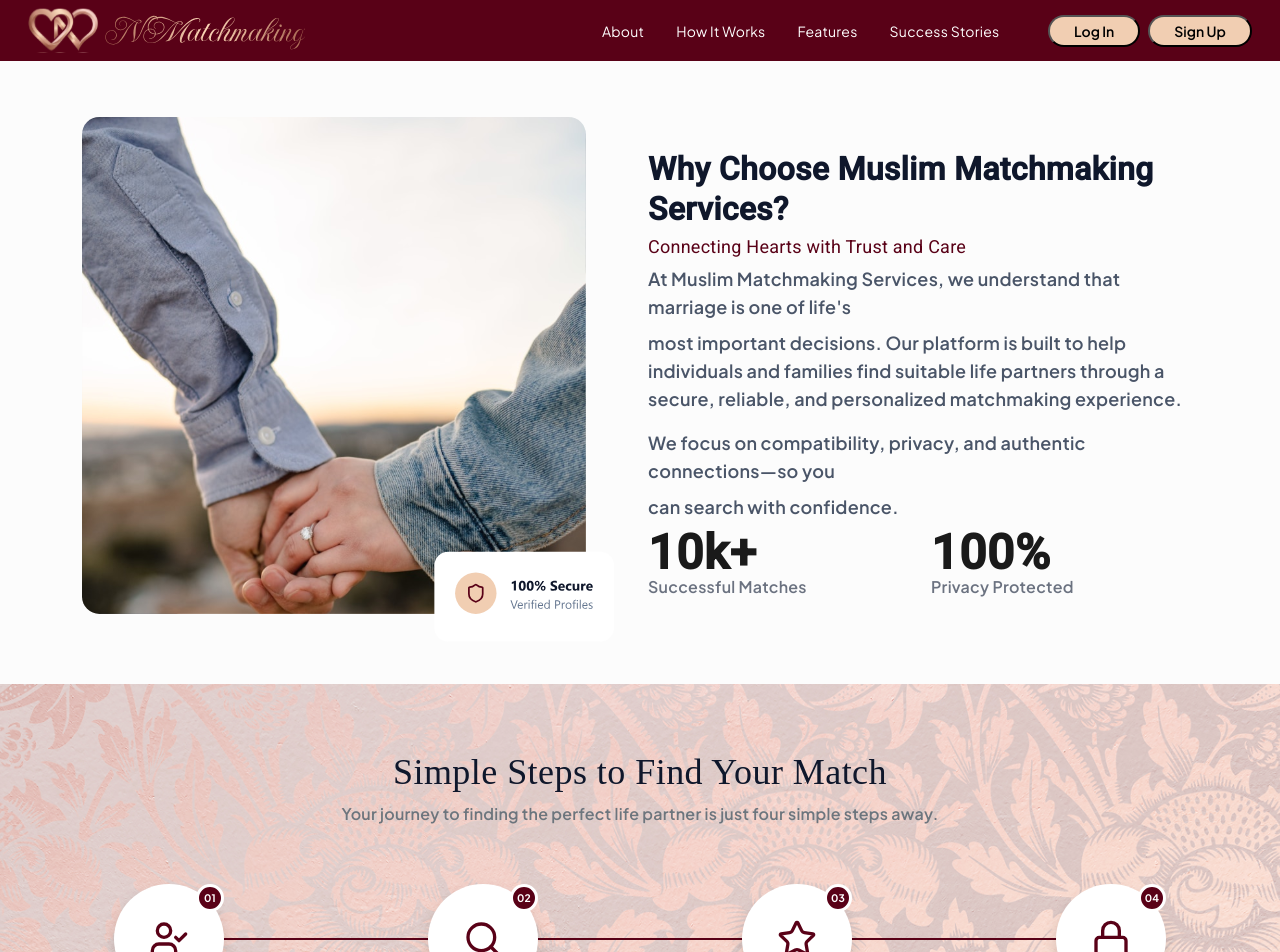
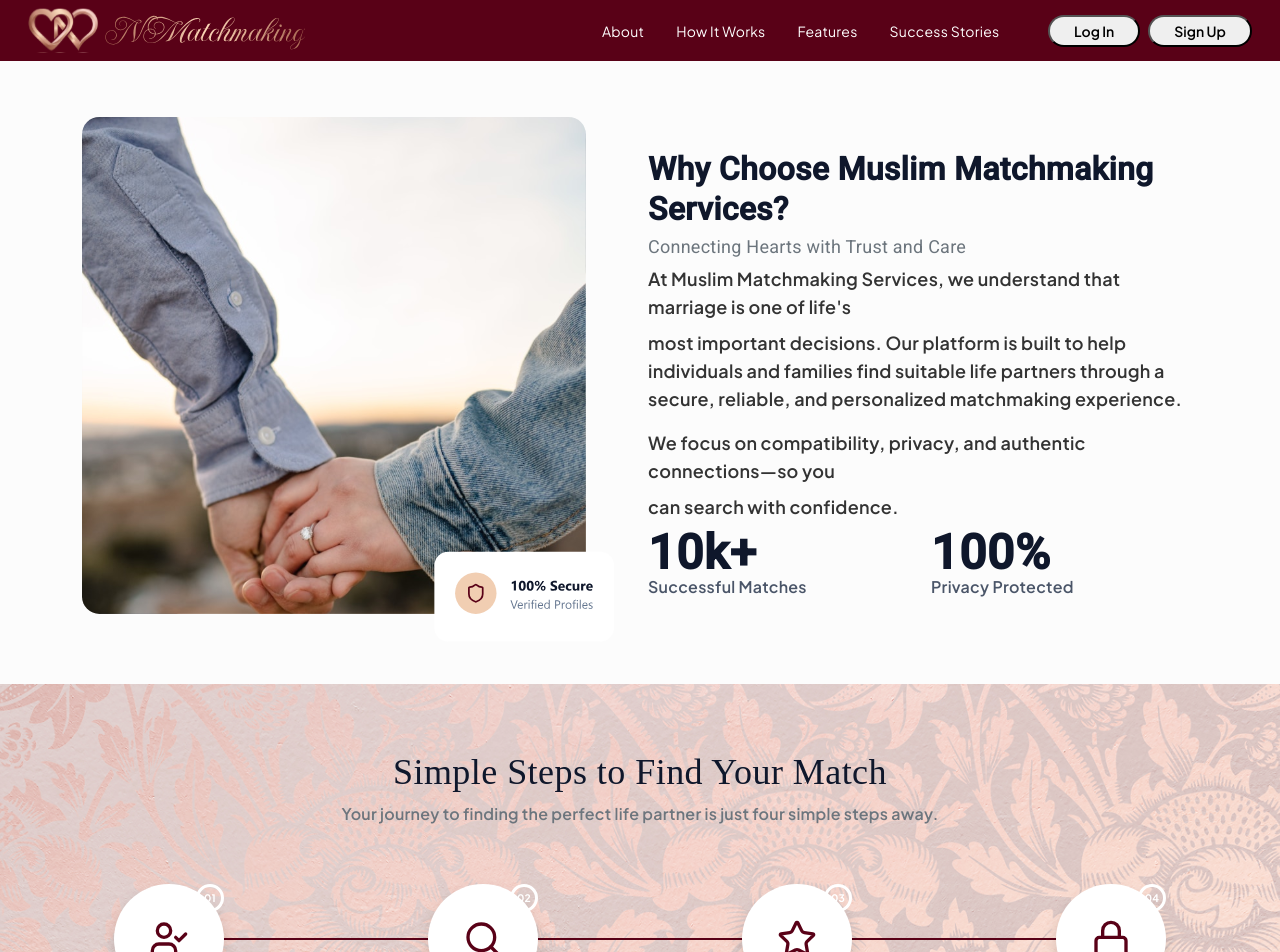
Before and after one commit to Logix-Solution/Match-Making-Front-End, an Angular app: page / in a window 1280 px wide. Shown: the top 952 px of the page. Built offline with nearby package versions, Linux system fonts and the light colour scheme.

Commit message:
css setting in application

```diff
--- a/angular.json
+++ b/angular.json
@@ -103,5 +103,8 @@
         }
       }
     }
+  },
+  "cli": {
+    "analytics": false
   }
 }
--- a/src/app/home-page/about/about.component.html
+++ b/src/app/home-page/about/about.component.html
@@ -1,76 +1,64 @@
-<section class="py-2" style="background-color: rgb(252, 252, 252);" >
+<section class="py-2 bg-fourth">
   <div class="container">
     <div class="row align-items-center g-3">
-
       <!-- Left Side - Image -->
       <div class="col-12 col-lg-6">
         <div class="position-relative">
           <!-- Main Image -->
-          <img src="../../assets/images/aboutus.svg"
-               alt="Muslim Couple"
-               class="img-fluid  mt-5"
-               style="width: 100%; height: auto; object-fit: cover;">
-
-
+          <img
+            src="../../assets/images/aboutus.svg"
+            alt="Muslim Couple"
+            class="img-fluid mt-5"
+            style="width: 100%; height: auto; object-fit: cover"
+          />
         </div>
       </div>
 
       <!-- Right Side - Content -->
-      <div class="col-12 col-lg-6 ">
-
+      <div class="col-12 col-lg-6">
         <!-- Heading -->
-        <h3 class="mb-2" style=" font-size: 32px; font-weight: 700; color: #0F172B; line-height: 40px;   letter-spacing: 0%; ">
-          Why Choose Muslim Matchmaking <br> Services?
+        <h3 class="mb-2 txt-fifth fh-3 lh-40">
+          Why Choose Muslim Matchmaking <br />
+          Services?
         </h3>
 
         <!-- Subtitle -->
-        <h5 class="mb-2 text-maroon" style=" font-size: 18px; font-weight: 400; color: #590117; ">
+        <h5 class="mb-2 text-secondary fh-5">
           Connecting Hearts with Trust and Care
         </h5>
 
         <!-- Description Paragraph 1 -->
-        <p class="mb-2" style=" font-size: 18px; color: #4a5568; line-height: 28px; letter-spacing: 0%;">
-          At Muslim Matchmaking Services, we understand that marriage is one of life's
+        <p class="mb-2 ft-1 lh-28">
+          At Muslim Matchmaking Services, we understand that marriage is one of
+          life's
         </p>
-        <p class="mb-3" style=" font-size: 18px; color: #4a5568; line-height: 28px; letter-spacing:0%">
-          most important decisions. Our platform is built to help individuals and families find suitable life partners through a secure, reliable, and personalized matchmaking experience.
+        <p class="mb-3 ft-1 lh-28">
+          most important decisions. Our platform is built to help individuals
+          and families find suitable life partners through a secure, reliable,
+          and personalized matchmaking experience.
         </p>
 
         <!-- Description Paragraph 2 -->
-        <p class="mb-2" style=" font-size: 18px; color: #4a5568; line-height: 28px; letter-spacing: 0%;">
+        <p class="mb-2 ft-1 lh-28">
           We focus on compatibility, privacy, and authentic connections—so you
         </p>
-        <p class="mb-3" style=" font-size: 18px; color: #4a5568; line-height: 28px;">
-          can search with confidence.
-        </p>
+        <p class="mb-3 ft-1 lh-28">can search with confidence.</p>
 
         <!-- Stats Row -->
         <div class="row g-3">
-
           <!-- Stat 1 -->
           <div class="col-6">
-            <h2 class="mb-2" style="font-size: 3rem; font-weight: 700; color: #1a1a1a;">
-              10k+
-            </h2>
-            <p class="mb-0" style=" font-size: 16px; color: #6b7280;">
-              Successful Matches
-            </p>
+            <h2 class="mb-2 fh-2 txt-fifth">10k+</h2>
+            <p class="mb-0 txt-primary ft-2">Successful Matches</p>
           </div>
 
           <!-- Stat 2 -->
           <div class="col-6">
-            <h2 class="mb-2" style=" font-size: 3rem; font-weight: 700; color: #1a1a1a;">
-              100%
-            </h2>
-            <p class="mb-0" style=" font-size: 16px; color: #6b7280;">
-              Privacy Protected
-            </p>
+            <h2 class="mb-2 fh-2 txt-fifth">100%</h2>
+            <p class="mb-0 ft-2 txt-primary">Privacy Protected</p>
           </div>
-
         </div>
-
       </div>
-
     </div>
   </div>
 </section>
--- a/src/app/home-page/event-gallery/event-gallery.component.html
+++ b/src/app/home-page/event-gallery/event-gallery.component.html
@@ -1,12 +1,11 @@
-<section class="py-5 bg-white" >
+<section class="py-5 bg-white">
   <div class="container-fluid px-0">
-
     <!-- Header -->
     <div class="text-center mb-4 pb-2">
-      <h2 class="fw-bold mb-2" style="color:#0a0a0a; font-size:clamp(28px,4vw,42px);">
-        Event Gallery
-      </h2>
-      <p style="color:#8b1a1a;">Memorable clicks that makes your Life Perfect.</p>
+      <h2 class="fw-bold mb-2 fh-2 txt-fifth">Event Gallery</h2>
+      <p class="txt-secondary">
+        Memorable clicks that makes your Life Perfect.
+      </p>
     </div>
 
     <!-- Gallery Strip -->
@@ -15,10 +14,10 @@
         *ngFor="let img of images; let i = index"
         class="gallery-item"
         [class.active]="activeIndex === i"
-        (mouseenter)="setActive(i)">
-        <img [src]="img.src" [alt]="img.alt">
+        (mouseenter)="setActive(i)"
+      >
+        <img [src]="img.src" [alt]="img.alt" />
       </div>
     </div>
-
   </div>
 </section>
--- a/src/styles.scss
+++ b/src/styles.scss
@@ -1,73 +1,93 @@
 /////////////////////////////////////global styles////////////////////////
-@use 'ngx-toastr/toastr';
+@use "ngx-toastr/toastr";
 @import "bootstrap/dist/css/bootstrap.min.css";
 @import "./styles/common.scss";
 @import "./styles/icon.scss";
 
-
-
 /* Google Font */
-@import url('https://fonts.googleapis.com/css2?family=Plus+Jakarta+Sans:wght@200;300;400;500;600;700;800&display=swap');
+@import url("https://fonts.googleapis.com/css2?family=Plus+Jakarta+Sans:wght@200;300;400;500;600;700;800&display=swap");
 // Boostrap Icons//
-@import url('https://cdn.jsdelivr.net/npm/bootstrap-icons@1.11.3/font/bootstrap-icons.min.css');
+@import url("https://cdn.jsdelivr.net/npm/bootstrap-icons@1.11.3/font/bootstrap-icons.min.css");
 
 ///////////////////////////////global font family////////////////////////
 
-html, body { height: 100%; }
-body { margin: 0;   font-family: 'Plus Jakarta Sans'  }
+html,
+body {
+  height: 100%;
+}
+body {
+  margin: 0;
+  font-family: "Plus Jakarta Sans";
+}
 
 * {
-  font-family: 'Plus Jakarta Sans';
+  font-family: "Plus Jakarta Sans";
 }
 
+////////////////////////global colors variables////////////////////////
+:root {
+  --primary: #590117; //maroon
+  --secondary: #c84b31; // brown
+  --third: #f59e0b; // orange
 
-
-////////////////////////global colors variables////////////////////////
-:root{
-   --maroon:#590117;
-   --light-pink:#F1CEB2;
-   --brown:#C84B31;
-   --light-peach:#F1CEB2;
-   --white: white;
-   --spinner-color:#3f51b5;
-   --navy:#0F172B;
-   --orange:#f59e0b;
-   --seconday-color:#ddd;
+  --bg-primary: #f1ceb2; //light-peach
+  --bg-secondary: #fcfcfc; //seconday-color
+  --bg-third: white; // white
+  --spinner-color: #3f51b5; //nspinner-color
+  --text-primary: #4a5568;
+  --text-secondary: #0f172b; //navy
 }
 
-
-
 ////////////////////////////variables classes////////////////////////
-.bg-maroon{
-    background-color: var(--maroon);
-}
-.text-maroon{
-    color: var(--maroon);
+//bg-maroon
+.bg-primary {
+  background-color: var(--primary) !important;
 }
 
-.bg-pink{
-    background-color: var(--light-pink);
-}
-.bg-brown{
-    background-color: var(--brown);
-}
-.text-color{
-    background-color: var(--light-peach);
-}
-.bg-white{
-    background-color: var(--white);
-}
-.text-white{
-    color: var(--white);
+//bg-brown
+.bg-secondary {
+  background-color: var(--secondary);
 }
 
+//bg-white
+.bg-third {
+  background-color: var(--bg-third);
+}
 
+.bg-fourth {
+  background-color: var(--bg-secondary);
+}
+
+//text-navy
+.txt-primary {
+  color: var(--text-primary);
+}
+
+//text-maroon
+.txt-secondary {
+  color: var(--primary);
+}
+
+//text-color
+.txt-third {
+  background-color: var(--bg-primary);
+}
+
+//text-white
+.txt-fourth {
+  color: var(--bg-third);
+}
+
+//text-fifth
+.txt-fifth {
+  color: var(--text-secondary);
+}
 
 //////////////////////////////////////fonts////////////////////////////
-.custom-font{
-    font-family: 'Marcellus' !important ;
-    font-size: 36px !important;
-    color: var(--maroon) !important;
-    font-weight: 400 !important;
-    letter-spacing: 0% !important;
+.custom-font {
+  font-family: "Marcellus" !important ;
+  font-size: 36px !important;
+  color: var(--primary) !important;
+  font-weight: 400 !important;
+  letter-spacing: 0% !important;
 }
--- a/src/styles/common.scss
+++ b/src/styles/common.scss
@@ -1,4 +1,3 @@
-
 /////////////////////////////////page loader comoponent styles///////////////////////////////////
 
 .loader-overlay {
@@ -22,15 +21,15 @@
   gap: 12px;
   padding: 20px 30px;
   border-radius: 15px;
-  background: var(--white);
+  background: var(--bg-third);
   box-shadow: 0 6px 20px rgba(0, 0, 0, 0.25);
 }
 
 .spinner {
   width: 45px;
   height: 45px;
-  border: 5px solid var(--seconday-color);
-  border-top-color:  var(--spinner-color);
+  border: 5px solid var(--bg-secondary);
+  border-top-color: var(--spinner-color);
   border-radius: 50%;
   animation: spin 0.9s linear infinite;
 }
@@ -48,12 +47,7 @@ p {
   font-weight: 600;
 }
 
-
-
 /////////////////////////////////// How It Works Component styles///////////////////////////////////
-
-
-
 
 // Circle icon size only (Bootstrap handles the rest)
 .circle-icon {
@@ -69,32 +63,32 @@ p {
   display: flex;
   align-items: center;
   justify-content: center;
-  border: 3px solid  var(--white);
+  border: 3px solid var(--bg-third);
 }
-
-
 
 .connector-line {
   position: absolute;
   top: 54px;
   left: 50%;
   transform: translateX(-50%);
-  width: 75%;   // col1-center to col4-center = 3 column-widths = 75% of row
+  width: 75%; // col1-center to col4-center = 3 column-widths = 75% of row
   height: 2px;
-  background-color: var(--maroon);
+  background-color: var(--primary);
   z-index: 0;
 }
 
 // Circles above the line
-.step-circle { z-index: 1; position: relative; }
+.step-circle {
+  z-index: 1;
+  position: relative;
+}
 
 // KEY FIX: prevent horizontal overflow
-.how-it-works-section { overflow-x: hidden; }
+.how-it-works-section {
+  overflow-x: hidden;
+}
 
 ///////////////////////////////////////////////sucess stories component styles////////////////////////////////////
-
-
-.text-navy   { color: var(--navy); }
 
 .track-wrap {
   overflow: hidden;
@@ -110,33 +104,38 @@ p {
 .t-card {
   flex: 0 0 calc(50% - 12px);
   border-radius: 20px;
-  background: var(--white);
+  background: var(--bg-third);
   padding: 32px;
-  box-shadow: 0 2px 16px rgba(0,0,0,0.06);
+  box-shadow: 0 2px 16px rgba(0, 0, 0, 0.06);
 }
 
 .quote-icon {
   font-size: 48px;
   line-height: 1;
-  color: var(--light-peach);
+  color: var(--bg-primary);
   font-family: Georgia, serif;
 }
 
-.stars span { color: var(--orange); font-size: 18px; }
+.stars span {
+  color: var(--third);
+  font-size: 18px;
+}
 
 .dots button {
   width: 10px;
   height: 10px;
   border-radius: 50%;
   border: none;
-  background: var(--light-peach);
+  background: var(--bg-primary);
   padding: 0;
-  transition: background 0.3s, width 0.3s;
+  transition:
+    background 0.3s,
+    width 0.3s;
   cursor: pointer;
 }
 
 .dots button.active {
-  background: var(--maroon);
+  background: var(--primary);
   width: 24px;
   border-radius: 6px;
 }
@@ -157,7 +156,7 @@ p {
 }
 
 .gallery-item {
-  flex: 1;                          // collapsed = equal share
+  flex: 1; // collapsed = equal share
   transition: flex 0.8s cubic-bezier(0.4, 0, 0.2, 1);
   overflow: hidden;
   cursor: pointer;
@@ -174,7 +173,7 @@ p {
 
   // subtle zoom on active
   &.active {
-    flex: 4;                        // expanded = 4x wider than collapsed
+    flex: 4; // expanded = 4x wider than collapsed
 
     img {
       transform: scale(1.03);
@@ -184,7 +183,9 @@ p {
   // dim non-active slightly
   &:not(.active) img {
     filter: brightness(0.75);
-    transition: filter 0.8s ease, transform 0.8s ease;
+    transition:
+      filter 0.8s ease,
+      transform 0.8s ease;
   }
 }
 
@@ -206,3 +207,35 @@ p {
     }
   }
 }
+
+/***********************************/
+/******** Font Size & Style ********/
+/***********************************/
+//headings
+.fh-2 {
+  font-size: 3rem !important;
+  font-weight: 700 !important;
+}
+.fh-3 {
+  font-size: 32px !important;
+  font-weight: 700 !important;
+}
+.fh-5 {
+  font-size: 18px !important;
+  font-weight: 400 !important;
+}
+
+//normal text
+.ft-1 {
+  font-size: 18px !important;
+}
+.ft-2 {
+  font-size: 16px !important;
+}
+//line-heights
+.lh-40 {
+  line-height: 40px !important;
+}
+.lh-28 {
+  line-height: 28px !important;
+}
```
Also changed, not shown: src/app/top-nav/top-nav.component.html (+27 -20 lines).
